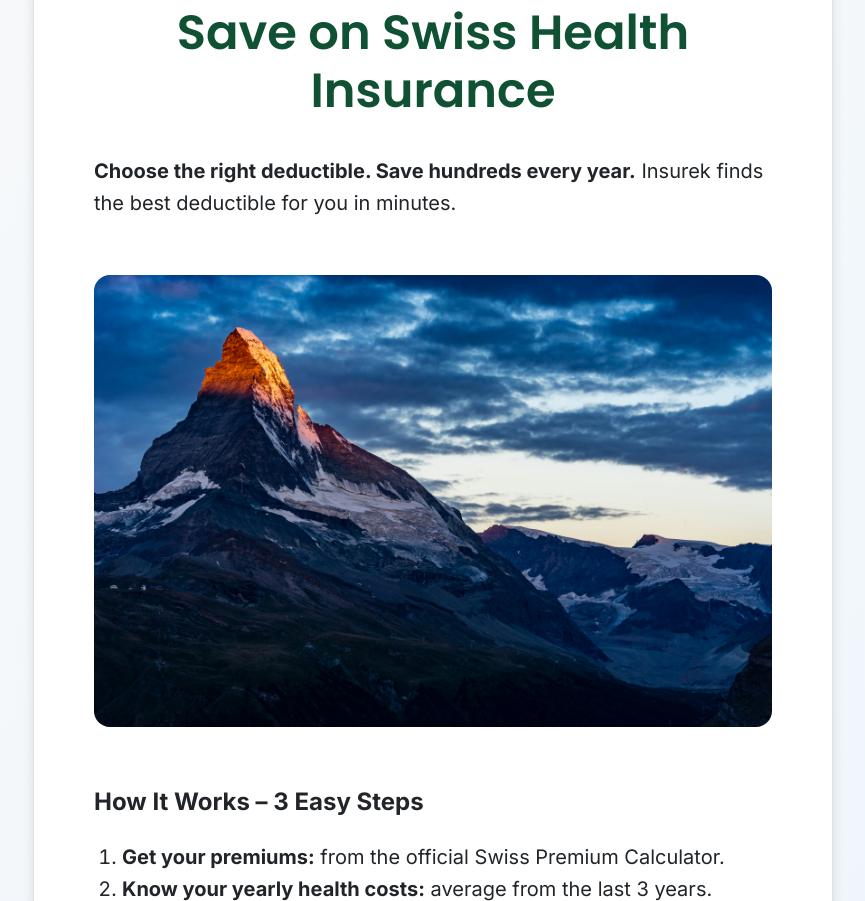
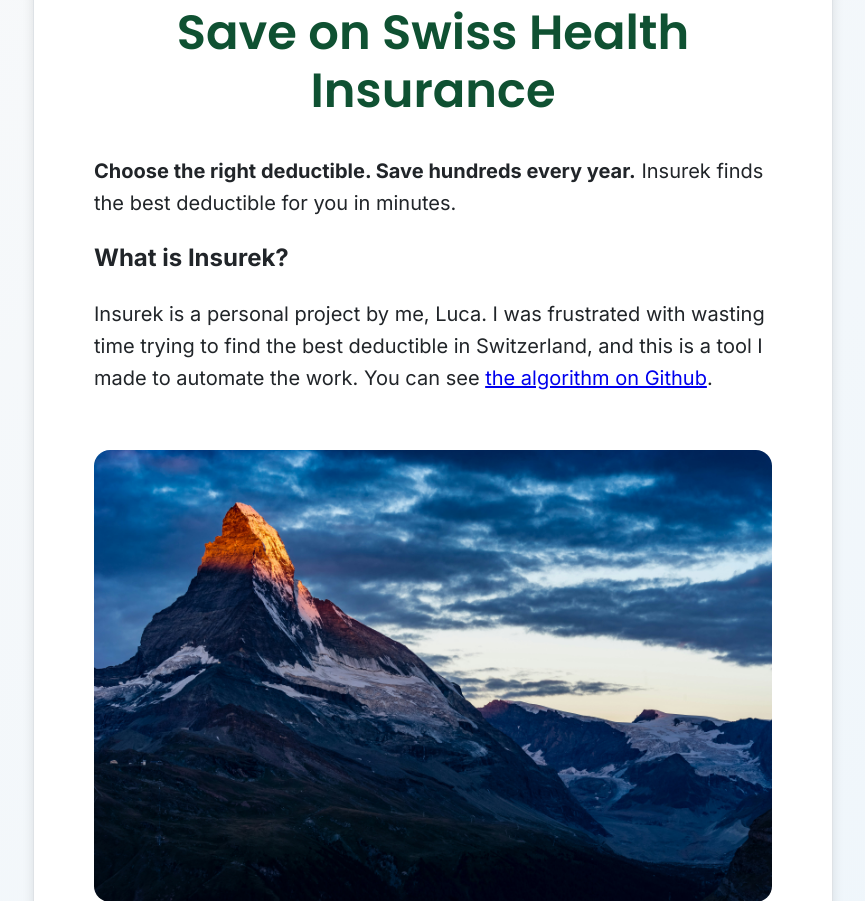
Before and after one commit to lucalevi/swiss-deductible-chooser, a Flask app: page /en/ in a window 1280 px wide. Shown: the part 181-1082 px from the top of the page, without its empty margins (207-1072 px from the left). Run offline with Flask 3, Linux system fonts and the light colour scheme.

Commit message:
Create the What is Insurek? Part in the index

```diff
--- a/swiss-insurances/templates/en/index.html
+++ b/swiss-insurances/templates/en/index.html
@@ -12,6 +12,13 @@ endblock %}
 
 <h1>Save on Swiss Health Insurance</h1>
 <p><b>Choose the right deductible. Save hundreds every year.</b> Insurek finds the best deductible for you in minutes.
+</p>
+
+<h2>What is Insurek?</h2>
+<p>Insurek is a personal project by me, Luca.
+    I was frustrated with wasting time trying to find the best deductible in Switzerland,
+    and this is a tool I made to automate the work. You can see <a
+        href="https://github.com/lucalevi/swiss-deductible-chooser" target="insurek-algo">the algorithm on Github</a>.
 </p>
 
 <div class="center-me">
```
Also changed, not shown: swiss-insurances/templates/de/index.html (+8 -0 lines), swiss-insurances/templates/fr/index.html (+8 -0 lines), swiss-insurances/templates/it/index.html (+7 -0 lines).
